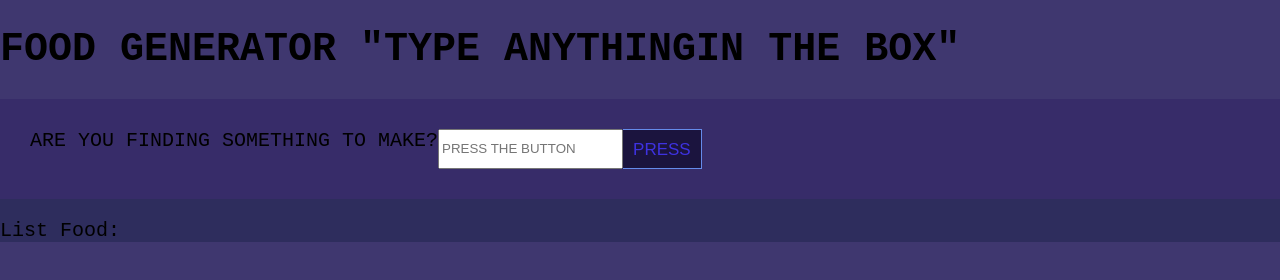
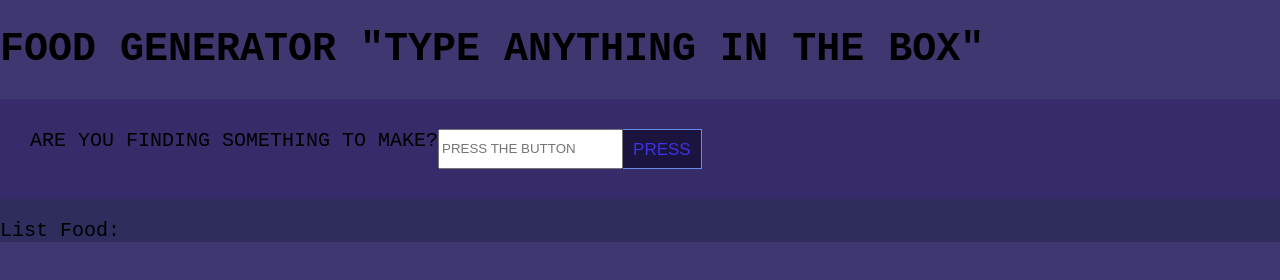
Before and after one commit to lukekim803/FoodGenerator, a plain HTML site: page index.html in a window 1280 px wide. Drawn offline with Linux system fonts and the light colour scheme.

Commit message:
Update index.html

```diff
--- a/index.html
+++ b/index.html
@@ -13,7 +13,7 @@
 
     <body>
         <h1>
-          FOOD GENERATOR "TYPE ANYTHINGIN THE BOX"
+          FOOD GENERATOR "TYPE ANYTHING IN THE BOX"
         </h1>
 
         <div id="container">
```
